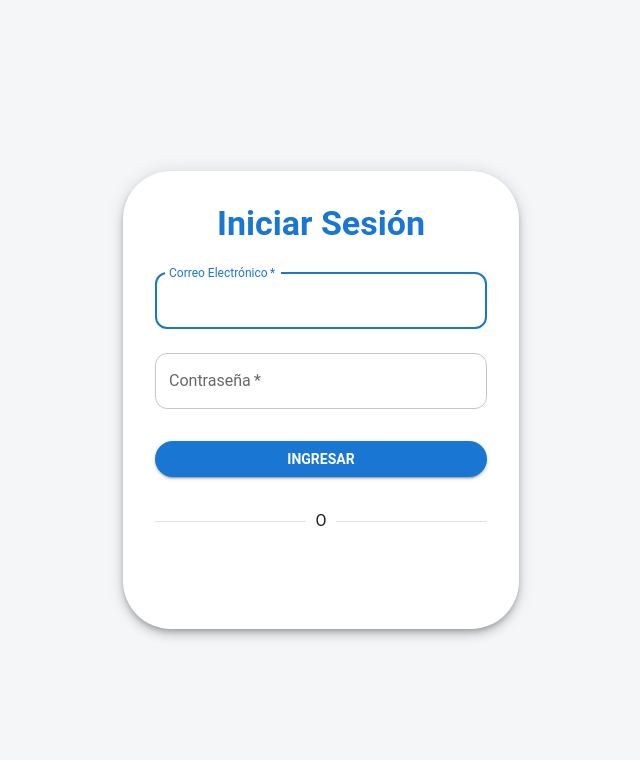
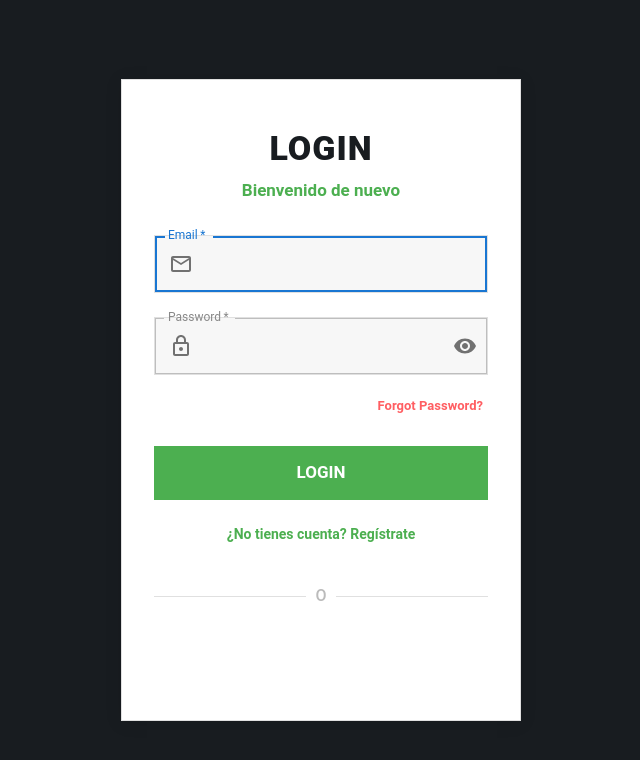
Before and after one commit to LuiSyn13/AuthFront, a React (Create React App) app: page /login in a window 1280 px wide. Shown: the top 760 px of the page, without its empty margins (319-959 px from the left). Built offline with nearby package versions, Linux system fonts and the light colour scheme; no server answers.

Commit message:
new desing login and home

```diff
--- a/src/pages/LoginPage.jsx
+++ b/src/pages/LoginPage.jsx
@@ -2,19 +2,23 @@ import React, { useState } from 'react';
 import { useNavigate } from 'react-router-dom';
 import { GoogleLogin } from '@react-oauth/google';
 import {
-    Container,
-    Card,
-    CardContent,
     Typography,
     TextField,
     Button,
     Box,
     Alert,
     CircularProgress,
-    Divider
+    Divider,
+    InputAdornment,
+    IconButton
 } from '@mui/material';
+import EmailOutlinedIcon from '@mui/icons-material/EmailOutlined';
+import LockOutlinedIcon from '@mui/icons-material/LockOutlined';
+import Visibility from '@mui/icons-material/Visibility';
+import VisibilityOff from '@mui/icons-material/VisibilityOff';
 
 const backendUrl = process.env.REACT_APP_BASE_URL;
+
 
 function LoginPage() {
     const navigate = useNavigate();
@@ -22,12 +26,15 @@ function LoginPage() {
     const [password, setPassword] = useState('');
     const [error, setError] = useState('');
     const [loading, setLoading] = useState(false);
+    const [isRegister, setIsRegister] = useState(false);
+    const [confirmPassword, setConfirmPassword] = useState('');
+    const [showPassword, setShowPassword] = useState(false);
 
+    // Login
     const handleEmailLogin = async (e) => {
         e.preventDefault();
         setLoading(true);
         setError('');
-
         try {
             const response = await fetch(`${backendUrl}/auth/login`, {
                 method: 'POST',
@@ -35,7 +42,6 @@ function LoginPage() {
                 body: JSON.stringify({ email, password })
             });
             const data = await response.json();
-
             if (response.ok) {
                 localStorage.setItem('token', data.token);
                 navigate('/');
@@ -45,6 +51,36 @@ function LoginPage() {
         } catch (err) {
             setError('No se pudo conectar con el servidor. Inténtalo de nuevo.');
             console.error('Login error:', err);
+        } finally {
+            setLoading(false);
+        }
+    };
+
+    // Registro
+    const handleRegister = async (e) => {
+        e.preventDefault();
+        setError('');
+        if (password !== confirmPassword) {
+            setError('Las contraseñas no coinciden.');
+            return;
+        }
+        setLoading(true);
+        try {
+            const response = await fetch(`${backendUrl}/auth/register`, {
+                method: 'POST',
+                headers: { 'Content-Type': 'application/json' },
+                body: JSON.stringify({ email, password })
+            });
+            const data = await response.json();
+            if (response.ok) {
+                localStorage.setItem('token', data.token);
+                navigate('/');
+            } else {
+                setError(data.message || 'Error al registrar usuario.');
+            }
+        } catch (err) {
+            setError('No se pudo conectar con el servidor. Inténtalo de nuevo.');
+            console.error('Register error:', err);
         } finally {
             setLoading(false);
         }
@@ -83,59 +119,154 @@ function LoginPage() {
     };
 
     return (
-        <Container component="main" maxWidth="xs" sx={{ display: 'flex', alignItems: 'center', justifyContent: 'center', minHeight: '100vh', bgcolor: 'background.default' }}>
-            <Card sx={{ width: '100%', p: { xs: 1, sm: 2 }, boxShadow: 6, borderRadius: 4 }}>
-                <CardContent>
-                    <Typography component="h1" variant="h4" align="center" fontWeight={700} gutterBottom color="primary">
-                        Iniciar Sesión
+        <Box sx={{ minHeight: '100vh', width: '100vw', bgcolor: '#181c20', display: 'flex', alignItems: 'center', justifyContent: 'center', p: 0 }}>
+            <Box sx={{
+                width: { xs: '100%', sm: 400 },
+                minHeight: { xs: '100vh', sm: 520 },
+                display: 'flex',
+                flexDirection: 'column',
+                alignItems: 'center',
+                justifyContent: 'center',
+                bgcolor: '#fff',
+                borderRadius: 0,
+                boxShadow: '0 2px 16px 0 rgba(0,0,0,0.10)',
+                border: '1px solid #e0e0e0',
+                px: { xs: 2, sm: 4 },
+                py: { xs: 4, sm: 6 },
+                m: 0,
+                maxWidth: 400,
+            }}>
+                <Typography variant="h4" fontWeight={800} color="#181c20" gutterBottom letterSpacing={1} align="center" sx={{ mb: 1 }}>
+                    {isRegister ? 'REGISTRO' : 'LOGIN'}
                 </Typography>
-                    {error && <Alert severity="error" sx={{ mb: 2 }}>{error}</Alert>}
-                    <Box component="form" onSubmit={handleEmailLogin} noValidate sx={{ mt: 1 }}>
+                <Typography align="center" sx={{ color: '#4caf50', fontWeight: 600, mb: 2, fontSize: 17 }}>
+                    {isRegister ? 'Crea tu cuenta para empezar' : 'Bienvenido de nuevo'}
+                </Typography>
+                {error && <Alert severity="error" sx={{ mb: 2, width: '100%' }}>{error}</Alert>}
+                <Box component="form" onSubmit={isRegister ? handleRegister : handleEmailLogin} noValidate sx={{ width: '100%', maxWidth: 340, mx: 'auto' }}>
                     <TextField
                         margin="normal"
                         required
                         fullWidth
                         id="email"
-                            label="Correo Electrónico"
+                        label="Email"
                         name="email"
                         autoComplete="email"
                         autoFocus
                         value={email}
                         onChange={(e) => setEmail(e.target.value)}
+                        InputProps={{
+                            startAdornment: (
+                                <InputAdornment position="start">
+                                    <EmailOutlinedIcon color="action" />
+                                </InputAdornment>
+                            ),
+                            sx: {
+                                borderRadius: 0,
+                                bgcolor: '#f7f7f7',
+                                border: '1px solid #e0e0e0',
+                                fontWeight: 500
+                            }
+                        }}
+                        InputLabelProps={{ sx: { color: '#888' } }}
                     />
                     <TextField
                         margin="normal"
                         required
                         fullWidth
                         name="password"
-                            label="Contraseña"
-                            type="password"
+                        label="Password"
+                        type={showPassword ? 'text' : 'password'}
                         id="password"
                         autoComplete="current-password"
                         value={password}
                         onChange={(e) => setPassword(e.target.value)}
+                        InputProps={{
+                            startAdornment: (
+                                <InputAdornment position="start">
+                                    <LockOutlinedIcon color="action" />
+                                </InputAdornment>
+                            ),
+                            endAdornment: (
+                                <InputAdornment position="end">
+                                    <IconButton onClick={() => setShowPassword((show) => !show)} edge="end">
+                                        {showPassword ? <VisibilityOff /> : <Visibility />}
+                                    </IconButton>
+                                </InputAdornment>
+                            ),
+                            sx: {
+                                borderRadius: 0,
+                                bgcolor: '#f7f7f7',
+                                border: '1px solid #e0e0e0',
+                                fontWeight: 500
+                            }
+                        }}
+                        InputLabelProps={{ sx: { color: '#888' } }}
                     />
+                    {isRegister && (
+                        <TextField
+                            margin="normal"
+                            required
+                            fullWidth
+                            name="confirmPassword"
+                            label="Confirm Password"
+                            type={showPassword ? 'text' : 'password'}
+                            id="confirmPassword"
+                            value={confirmPassword}
+                            onChange={(e) => setConfirmPassword(e.target.value)}
+                            InputProps={{
+                                startAdornment: (
+                                    <InputAdornment position="start">
+                                        <LockOutlinedIcon color="action" />
+                                    </InputAdornment>
+                                ),
+                                endAdornment: (
+                                    <InputAdornment position="end">
+                                        <IconButton onClick={() => setShowPassword((show) => !show)} edge="end">
+                                            {showPassword ? <VisibilityOff /> : <Visibility />}
+                                        </IconButton>
+                                    </InputAdornment>
+                                )
+                            }}
+                        />
+                    )}
+                    {!isRegister && (
+                        <Box sx={{ textAlign: 'right', mt: 1 }}>
+                            <Button variant="text" size="small" sx={{ color: '#ff5e62', fontWeight: 600, textTransform: 'none' }}>
+                                Forgot Password?
+                            </Button>
+                        </Box>
+                    )}
                     <Button
                         type="submit"
                         fullWidth
                         variant="contained"
-                            sx={{ mt: 3, mb: 2, borderRadius: 2, fontWeight: 600 }}
+                        sx={{ mt: 3, mb: 2, borderRadius: 0, fontWeight: 700, fontSize: 17, py: 1.5, bgcolor: '#4caf50', color: '#fff', boxShadow: 'none', textTransform: 'none', '&:hover': { bgcolor: '#388e3c', color: '#fff' } }}
                         disabled={loading}
                     >
-                            {loading ? <CircularProgress size={24} /> : 'Ingresar'}
+                        {loading ? <CircularProgress size={24} /> : (isRegister ? 'REGISTRARSE' : 'LOGIN')}
                     </Button>
-                    </Box>
-                    <Divider sx={{ my: 2 }}>O</Divider>
-                    <Box sx={{ display: 'flex', justifyContent: 'center' }}>
+                    <Button
+                        fullWidth
+                        variant="text"
+                        sx={{ mb: 2, fontWeight: 700, color: '#4caf50', textTransform: 'none', borderRadius: 0 }}
+                        onClick={() => { setIsRegister(!isRegister); setError(''); setConfirmPassword(''); }}
+                    >
+                        {isRegister ? '¿Ya tienes cuenta? Inicia sesión' : '¿No tienes cuenta? Regístrate'}
+                    </Button>
+                    <Divider sx={{ my: 2, color: '#bbb', fontWeight: 500, borderRadius: 0 }}>O</Divider>
+                    <Box sx={{ display: 'flex', flexDirection: 'column', justifyContent: 'center', alignItems: 'center', gap: 2, mb: 1, width: '100%' }}>
+                        <Box sx={{ width: '100%', maxWidth: 340, display: 'flex', justifyContent: 'center' }}>
                             <GoogleLogin
                                 onSuccess={handleGoogleSuccess}
                                 onError={handleGoogleError}
-                            useOneTap
+                                width="100%"
                             />
                         </Box>
-                </CardContent>
-            </Card>
-        </Container>
+                    </Box>
+                </Box>
+            </Box>
+        </Box>
     );
 }
 
```
Also changed, not shown: src/pages/HomePage.jsx (+36 -72 lines). Lines whose indentation alone changed are shown as unchanged.
